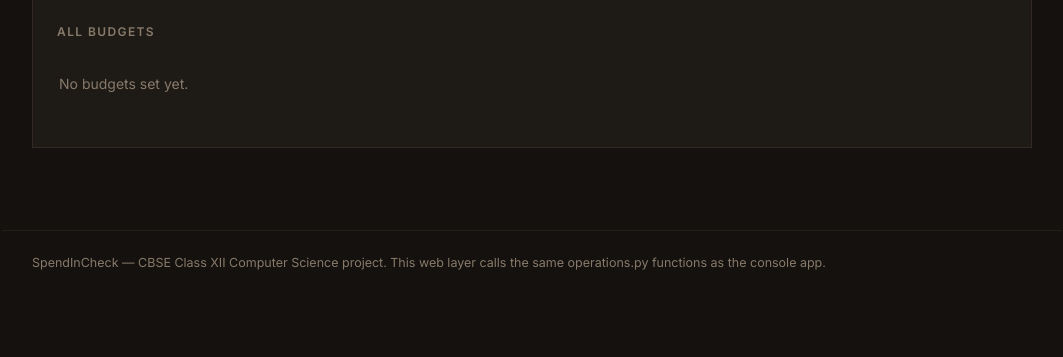
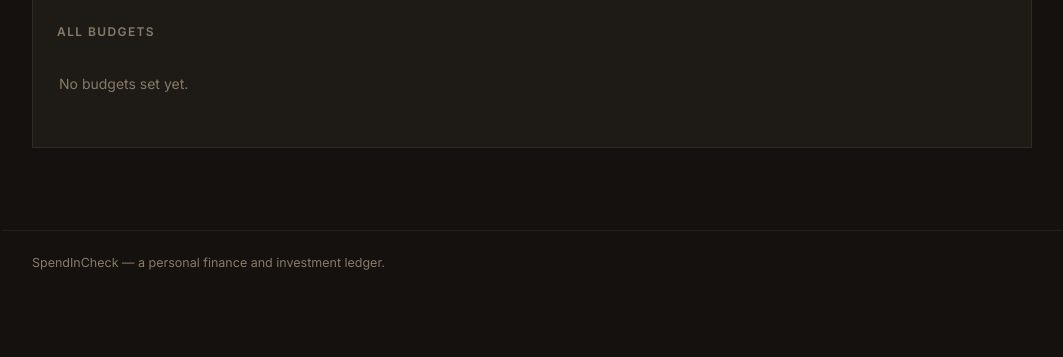
Before and after one commit to thealiarbab/SpendInCheck, a Flask app: page /budgets in a window 1280 px wide. Shown: the part 414-771 px from the top of the page, without its empty margins (108-1171 px from the left). Run offline with Flask 3, Linux system fonts and the light colour scheme; the visitor is signed in with stand-in values (Sample User, id 1); data that the repository does not hold is empty; some libraries are stand-ins or nearby versions; some web fonts are replaced.

Commit message:
fix(web): stop crediting a console app that no longer exists
The footer described the site as a CBSE project sharing its queries with a
command-line interface. The CLI was deleted, operations.py is now a package,
and that grading finished -- so the line was visible on every page and wrong
in all three details.

```diff
--- a/templates/base.html
+++ b/templates/base.html
@@ -59,8 +59,7 @@
   </main>
 
   <footer>
-    SpendInCheck &mdash; CBSE Class XII Computer Science project. This web layer
-    calls the same operations.py functions as the console app.
+    SpendInCheck &mdash; a personal finance and investment ledger.
   </footer>
 </body>
 </html>
```
